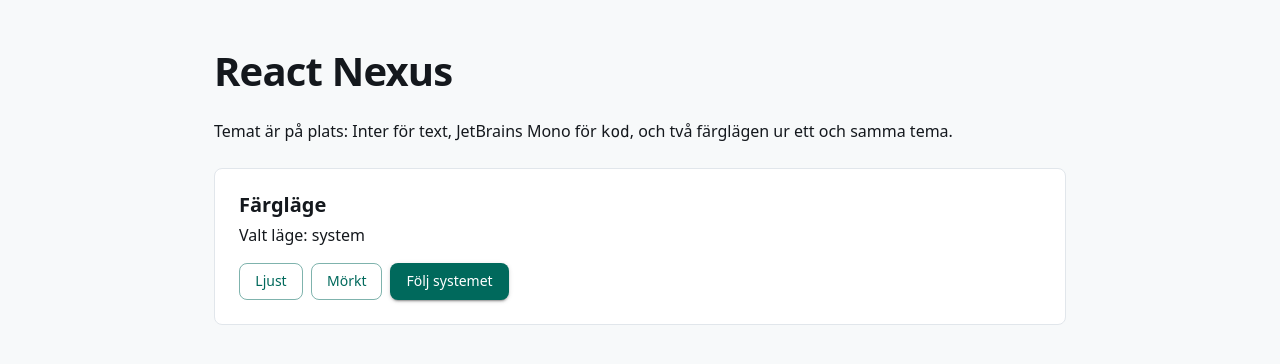
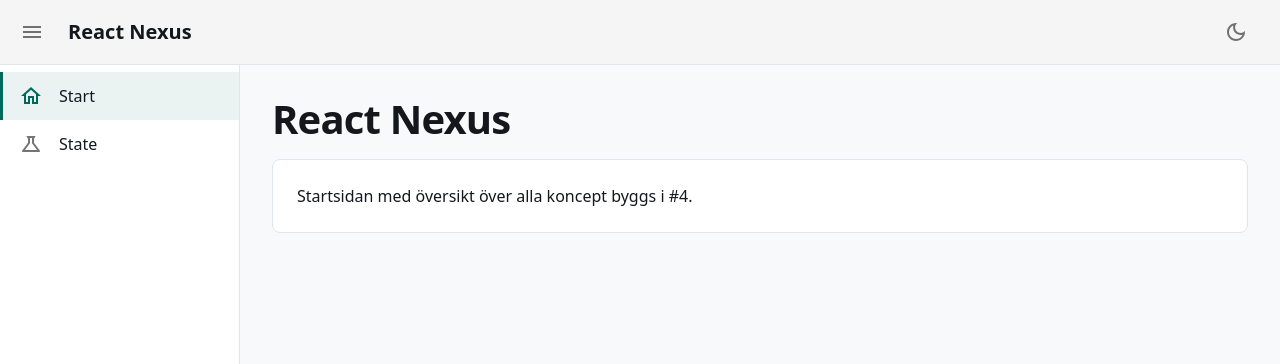
Before and after one commit to Burra17/react-nexus, a React (Vite) app: page / in a window 1280 px wide. Shown: the top 364 px of the page. Built offline with nearby package versions, Linux system fonts and the light colour scheme.

Commit message:
Byggt sidmall med animerad ihopfällbar sidomeny och routing

```diff
--- a/package.json
+++ b/package.json
@@ -18,7 +18,8 @@
     "@mui/icons-material": "^9.4.0",
     "@mui/material": "^9.4.0",
     "react": "^19.2.8",
-    "react-dom": "^19.2.8"
+    "react-dom": "^19.2.8",
+    "react-router-dom": "^7.18.4"
   },
   "devDependencies": {
     "@eslint/js": "^10.0.1",
--- a/src/App.tsx
+++ b/src/App.tsx
@@ -1,51 +1,6 @@
-import Button from '@mui/material/Button';
-import Container from '@mui/material/Container';
-import Paper from '@mui/material/Paper';
-import Stack from '@mui/material/Stack';
-import Typography from '@mui/material/Typography';
-import { useColorScheme } from '@mui/material/styles';
+import { RouterProvider } from 'react-router-dom';
+import { router } from './router';
 
-// Lägena skrivs som en as const-array i stället för en enum: erasableSyntaxOnly
-// i tsconfig förbjuder enum, eftersom en enum lämnar kvar körbar kod i bygget.
-const modes = [
-  { value: 'light', label: 'Ljust' },
-  { value: 'dark', label: 'Mörkt' },
-  { value: 'system', label: 'Följ systemet' },
-] as const;
-
-// Tillfällig vy som visar att temat är på plats. Den ersätts av routern i #3
-// och startsidan i #4 - ingenting här är tänkt att överleva.
-export const App = () => {
-  const { mode, setMode } = useColorScheme();
-
-  return (
-    <Container maxWidth="md" sx={{ py: 6 }}>
-      <Stack spacing={3}>
-        <Typography variant="h1">React Nexus</Typography>
-
-        <Typography color="text.secondary">
-          Temat är på plats: Inter för text, JetBrains Mono för <code>kod</code>, och två färglägen ur ett och samma tema.
-        </Typography>
-
-        <Paper variant="outlined" sx={{ p: 3 }}>
-          <Typography variant="h3" gutterBottom>
-            Färgläge
-          </Typography>
-
-          <Typography color="text.secondary" sx={{ mb: 2 }}>
-            {/* mode är undefined första rendret, innan MUI hunnit läsa av klassen på <html>. */}
-            Valt läge: {mode ?? 'läses in'}
-          </Typography>
-
-          <Stack direction="row" spacing={1}>
-            {modes.map((option) => (
-              <Button key={option.value} variant={mode === option.value ? 'contained' : 'outlined'} onClick={() => setMode(option.value)}>
-                {option.label}
-              </Button>
-            ))}
-          </Stack>
-        </Paper>
-      </Stack>
-    </Container>
-  );
-};
+// App gör numera en enda sak: kopplar in routern. Allt innehåll bestäms av
+// vilken rutt som matchar, och ramen runt det ligger i pageTemplate.
+export const App = () => <RouterProvider router={router} />;
--- /dev/null
+++ b/src/navigation.tsx
@@ -0,0 +1,35 @@
+import HomeOutlined from '@mui/icons-material/HomeOutlined';
+import ScienceOutlined from '@mui/icons-material/ScienceOutlined';
+import type { ReactNode } from 'react';
+import { PlaceholderPage } from './shared/components/placeholderPage';
+
+export type AppRoute = {
+  path: string;
+  label: string;
+  icon: ReactNode;
+  element: ReactNode;
+};
+
+// Routern och sidomenyn läser båda ur den här listan.
+//
+// Skrivs de var för sig driver de isär så fort en rutt byter adress: menyn
+// pekar på den gamla, länken leder ingenstans, och inget byggfel varnar -
+// en felstavad sträng är fortfarande en giltig sträng.
+//
+// Listan ligger i en egen fil och inte bredvid routern, eftersom pageTemplate
+// behöver den. Låg den hos routern skulle routern importera mallen och mallen
+// routern - en cirkel där båda filerna beror på att den andra är färdigladdad.
+export const appRoutes: AppRoute[] = [
+  {
+    path: '/',
+    label: 'Start',
+    icon: <HomeOutlined />,
+    element: <PlaceholderPage title="React Nexus" description="Startsidan med översikt över alla koncept byggs i #4." />,
+  },
+  {
+    path: '/state',
+    label: 'State',
+    icon: <ScienceOutlined />,
+    element: <PlaceholderPage title="State" description="Första konceptmodulen. Se roadmapen i #6 för ordningen." />,
+  },
+];
--- /dev/null
+++ b/src/router.tsx
@@ -0,0 +1,13 @@
+import { createBrowserRouter } from 'react-router-dom';
+import { appRoutes } from './navigation';
+import { PageTemplate } from './templates/pageTemplate';
+
+// En layoutrutt: pageTemplate renderar ramen, och barnens element hamnar i
+// dess <Outlet />. Därför rivs inte sidomenyn ner vid navigering - bara
+// innehållet i Outlet byts ut, resten av trädet står kvar.
+export const router = createBrowserRouter([
+  {
+    element: <PageTemplate />,
+    children: appRoutes.map(({ path, element }) => ({ path, element })),
+  },
+]);
--- /dev/null
+++ b/src/shared/components/placeholderPage.tsx
@@ -0,0 +1,19 @@
+import Paper from '@mui/material/Paper';
+import Stack from '@mui/material/Stack';
+import Typography from '@mui/material/Typography';
+
+type PlaceholderPageProps = {
+  title: string;
+  description: string;
+};
+
+// Ruttmål för det som ännu inte är byggt. Ligger i shared eftersom varje
+// obyggd modul pekar hit tills den fått sin egen vy.
+export const PlaceholderPage = ({ title, description }: PlaceholderPageProps) => (
+  <Stack spacing={2}>
+    <Typography variant="h1">{title}</Typography>
+    <Paper variant="outlined" sx={{ p: 3 }}>
+      <Typography color="text.secondary">{description}</Typography>
+    </Paper>
+  </Stack>
+);
--- /dev/null
+++ b/src/templates/pageTemplate.tsx
@@ -0,0 +1,121 @@
+import DarkModeOutlined from '@mui/icons-material/DarkModeOutlined';
+import LightModeOutlined from '@mui/icons-material/LightModeOutlined';
+import MenuOutlined from '@mui/icons-material/MenuOutlined';
+import AppBar from '@mui/material/AppBar';
+import Box from '@mui/material/Box';
+import Drawer from '@mui/material/Drawer';
+import IconButton from '@mui/material/IconButton';
+import List from '@mui/material/List';
+import ListItemButton from '@mui/material/ListItemButton';
+import ListItemIcon from '@mui/material/ListItemIcon';
+import ListItemText from '@mui/material/ListItemText';
+import Toolbar from '@mui/material/Toolbar';
+import Tooltip from '@mui/material/Tooltip';
+import Typography from '@mui/material/Typography';
+import { useColorScheme } from '@mui/material/styles';
+import { useState } from 'react';
+import { Link, Outlet, useLocation } from 'react-router-dom';
+import { appRoutes } from '../navigation';
+
+const openWidth = 240;
+const closedWidth = 64;
+
+// Sidlayouten som varje vy delar: rubrikrad, ihopfällbar sidomeny och en yta
+// där rutten renderas. Ligger i templates och inte i en modul, eftersom den
+// inte hör till något enskilt koncept.
+export const PageTemplate = () => {
+  const [isOpen, setIsOpen] = useState(true);
+  const { mode, systemMode, setMode } = useColorScheme();
+  const { pathname } = useLocation();
+
+  const width = isOpen ? openWidth : closedWidth;
+
+  // mode är 'system' tills användaren väljer själv, och undefined första
+  // rendret. systemMode säger vad 'system' faktiskt landade i - utan den
+  // visar knappen fel ikon för den som kör mörkt operativsystem.
+  const resolvedMode = mode === 'system' ? systemMode : mode;
+  const isDark = resolvedMode === 'dark';
+
+  return (
+    <Box sx={{ display: 'flex', minHeight: '100vh' }}>
+      <AppBar
+        position="fixed"
+        color="default"
+        elevation={0}
+        sx={(theme) => ({ borderBottom: 1, borderColor: 'divider', zIndex: theme.zIndex.drawer + 1 })}
+      >
+        <Toolbar>
+          <IconButton edge="start" onClick={() => setIsOpen(!isOpen)} aria-label={isOpen ? 'Fäll ihop sidomenyn' : 'Fäll ut sidomenyn'}>
+            <MenuOutlined />
+          </IconButton>
+
+          <Typography variant="h3" component="h1" sx={{ flexGrow: 1, ml: 2 }}>
+            React Nexus
+          </Typography>
+
+          <Tooltip title={isDark ? 'Byt till ljust läge' : 'Byt till mörkt läge'}>
+            <IconButton onClick={() => setMode(isDark ? 'light' : 'dark')} aria-label={isDark ? 'Byt till ljust läge' : 'Byt till mörkt läge'}>
+              {isDark ? <LightModeOutlined /> : <DarkModeOutlined />}
+            </IconButton>
+          </Tooltip>
+        </Toolbar>
+      </AppBar>
+
+      <Drawer
+        variant="permanent"
+        sx={(theme) => ({
+          width,
+          flexShrink: 0,
+          '& .MuiDrawer-paper': {
+            width,
+            overflowX: 'hidden',
+            // Bredden animeras i stället för att hoppa. Tiderna kommer ur temat
+            // så att alla övergångar i appen rör sig likadant.
+            transition: theme.transitions.create('width', { duration: theme.transitions.duration.shorter }),
+          },
+        })}
+      >
+        {/* Tom Toolbar som distans: AppBar ligger fixed och täcker annars översta raden. */}
+        <Toolbar />
+
+        <List component="nav">
+          {appRoutes.map((route) => {
+            const isActive = pathname === route.path;
+
+            return (
+              // Tooltipen är inte dekoration - hopfälld meny visar bara ikoner,
+              // och då är den enda kvarvarande ledtråden till vad länken gör.
+              <Tooltip key={route.path} title={isOpen ? '' : route.label} placement="right">
+                <ListItemButton
+                  component={Link}
+                  to={route.path}
+                  selected={isActive}
+                  // aria-current är hur en skärmläsare får veta vilken sida som
+                  // är den aktuella. MUI:s selected ger bara en bakgrundsfärg.
+                  aria-current={isActive ? 'page' : undefined}
+                  sx={{
+                    minHeight: 48,
+                    // MUI:s egen markering är accentfärgen på 12 procent, cirka
+                    // 1.15:1 mot vitt - en nyans, inte en markering. Kanten och
+                    // den färgade ikonen ger något som syns även hopfällt.
+                    borderLeft: 3,
+                    borderColor: isActive ? 'primary.main' : 'transparent',
+                    '&.Mui-selected .MuiListItemIcon-root': { color: 'primary.main' },
+                  }}
+                >
+                  <ListItemIcon sx={{ minWidth: 0, mr: isOpen ? 2 : 'auto', justifyContent: 'center' }}>{route.icon}</ListItemIcon>
+                  {isOpen && <ListItemText primary={route.label} />}
+                </ListItemButton>
+              </Tooltip>
+            );
+          })}
+        </List>
+      </Drawer>
+
+      <Box component="main" sx={{ flexGrow: 1, p: 4 }}>
+        <Toolbar />
+        <Outlet />
+      </Box>
+    </Box>
+  );
+};
```
Also changed, not shown: 2 other files (tests, documents, lock files or other folders).
